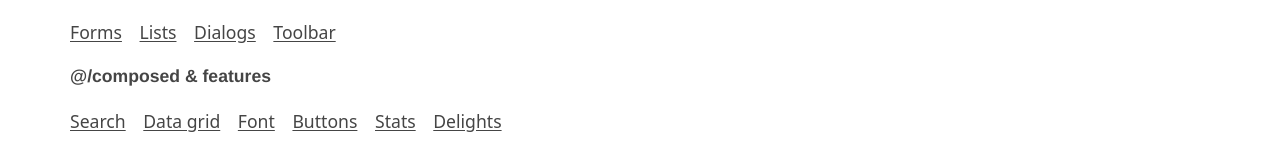
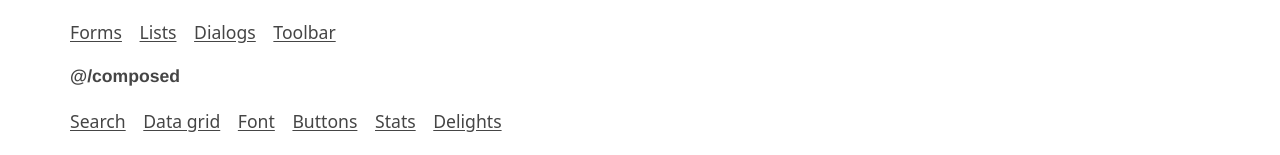
Before and after one commit to polmoneys/write-interfaces, a Next.js app: page / in a window 1280 px wide. Shown: the part 1636-1791 px from the top of the page. Built offline with nearby package versions, Linux system fonts and the light colour scheme.

Commit message:
💐 Improve demos

```diff
--- a/features/landing/ComposedSlots.tsx
+++ b/features/landing/ComposedSlots.tsx
@@ -84,7 +84,7 @@ const ComposedSlots = (props: Props) => {
             label: '',
             children: 'STAT',
             onTap: () => router.push('/packages/stat'),
-            x: [6, 7],
+            x: [5, 8],
             y: [1, 2],
         },
         {
--- a/pages/index.tsx
+++ b/pages/index.tsx
@@ -73,7 +73,7 @@ export default function Home() {
                     <Link to="/packages/toolbar">Toolbar</Link>
                 </GridFlex>
                 <SpacerParagraph />
-                <HelveticaNeueBold> @/composed &amp; features </HelveticaNeueBold>
+                <HelveticaNeueBold> @/composed </HelveticaNeueBold>
                 <SpacerParagraph />
                 <GridFlex gap="1em" as="nav">
                     <Link to="/features/search">Search</Link>
```
